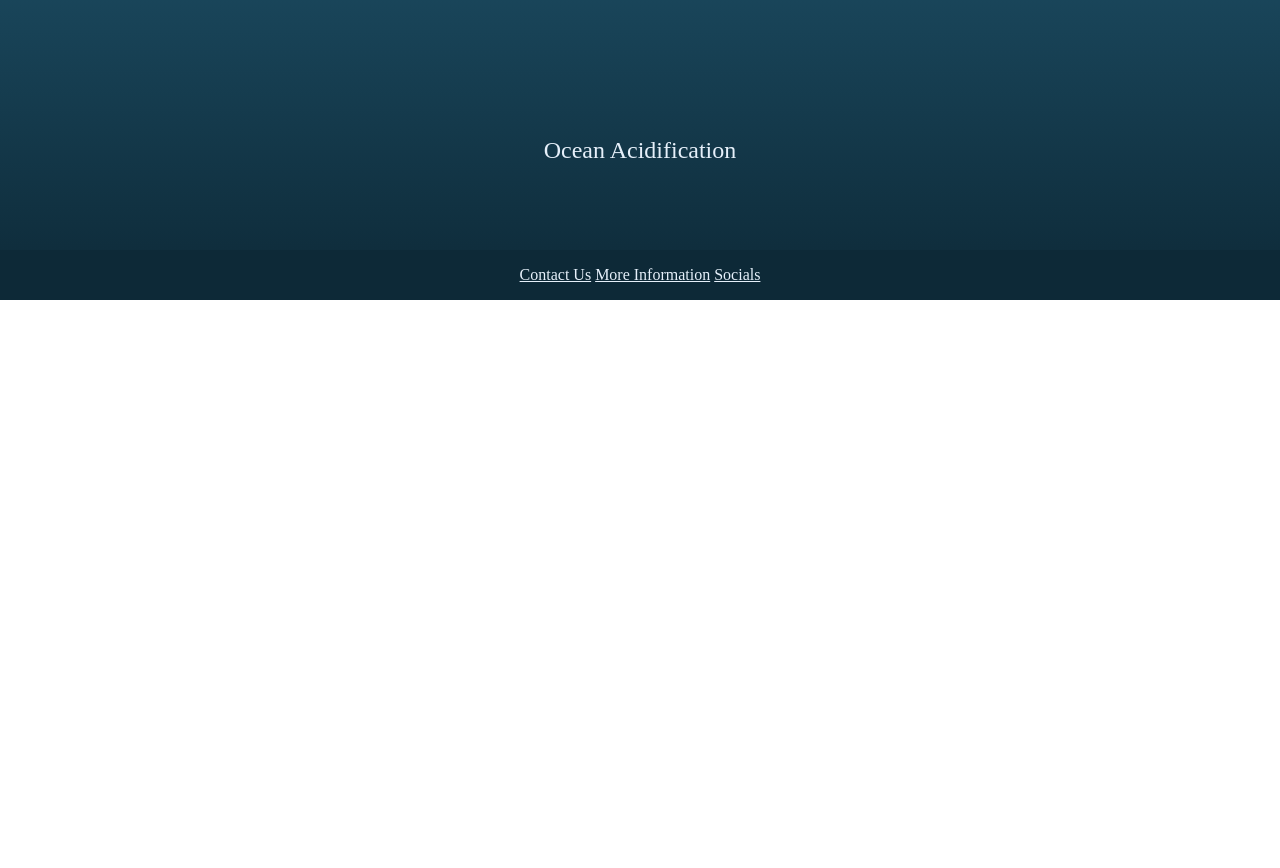
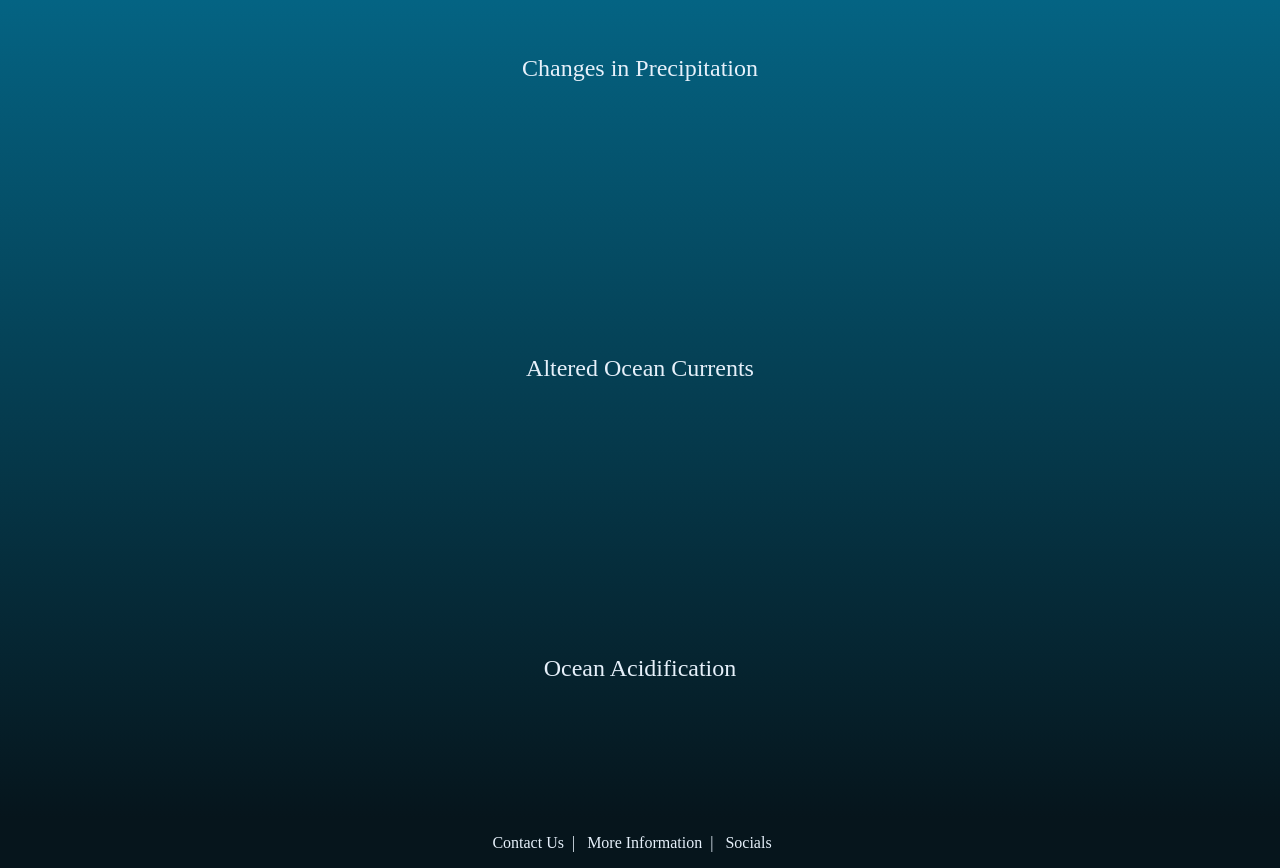
Before and after one commit to CSC-317-Group-Project/CSC-317-Group-Project-01, a website built with Vite: page index.html in a window 1280 px wide. Shown: the part 1009-1877 px from the top of the page. Before the commit the page ends 1309 px from the top, so only its background shows below. Built offline with nearby package versions, Linux system fonts and the light colour scheme.

Commit message:
Color Update
Removed underline from a links
Added | spacer between footer links
Moved background gradient from body to climateWrapper to have a smoother look
Changed gradient colors, matched header/footer to the new colors

```diff
--- a/src/style.css
+++ b/src/style.css
@@ -5,7 +5,6 @@
 }
 
 body {
-    background: linear-gradient(to bottom,#42A3CE, #0D2937);
     min-height: 100vh;
     display: flex;
     flex-direction: column;
@@ -24,7 +23,7 @@ header {
     justify-content: space-between;
     align-items: center;
     padding: 1 rem 2rem;
-    background-color: #42A3CE;
+    background-color: #02C2FF;
 }
 
 .nav-links {
@@ -37,24 +36,36 @@ header {
     flex-direction: column;
     align-items: center;
     justify-content: center;
-    margin-top: 2rem;
+    background: linear-gradient(to bottom,#02C2FF, #06151c);
 }
 
 footer {
     margin-top: auto;
-    background-color: #0D2937;
+    background-color: #06151c;
     text-align: center;
     padding: 1rem;
+}
+
+.footer-links a::after {
+    content: "|";
+    margin-left: 0.5rem;
+    margin-right: 0.5rem;
+    display: inline-block;
+}
+
+.footer-links a:last-child::after {
+    content: "";
 }
 
 a:link,
 a:visited {
     color: #e6f0fa;
+    text-decoration: none;
 }
 
 .card {
     width: 100vw;
-    height: 200px;
+    height: 300px;
     display: flex;
     justify-content: space-around;
     align-items: center;
@@ -62,5 +73,5 @@ a:visited {
 }
 
 /*  Light Blue: #42A3CE
-    Dark Blue: #0D2937
+    Dark Blue: #06151c
     Text: #e6f0fa*/
```
Also changed, not shown: src/coral-footer.jpg (added).
